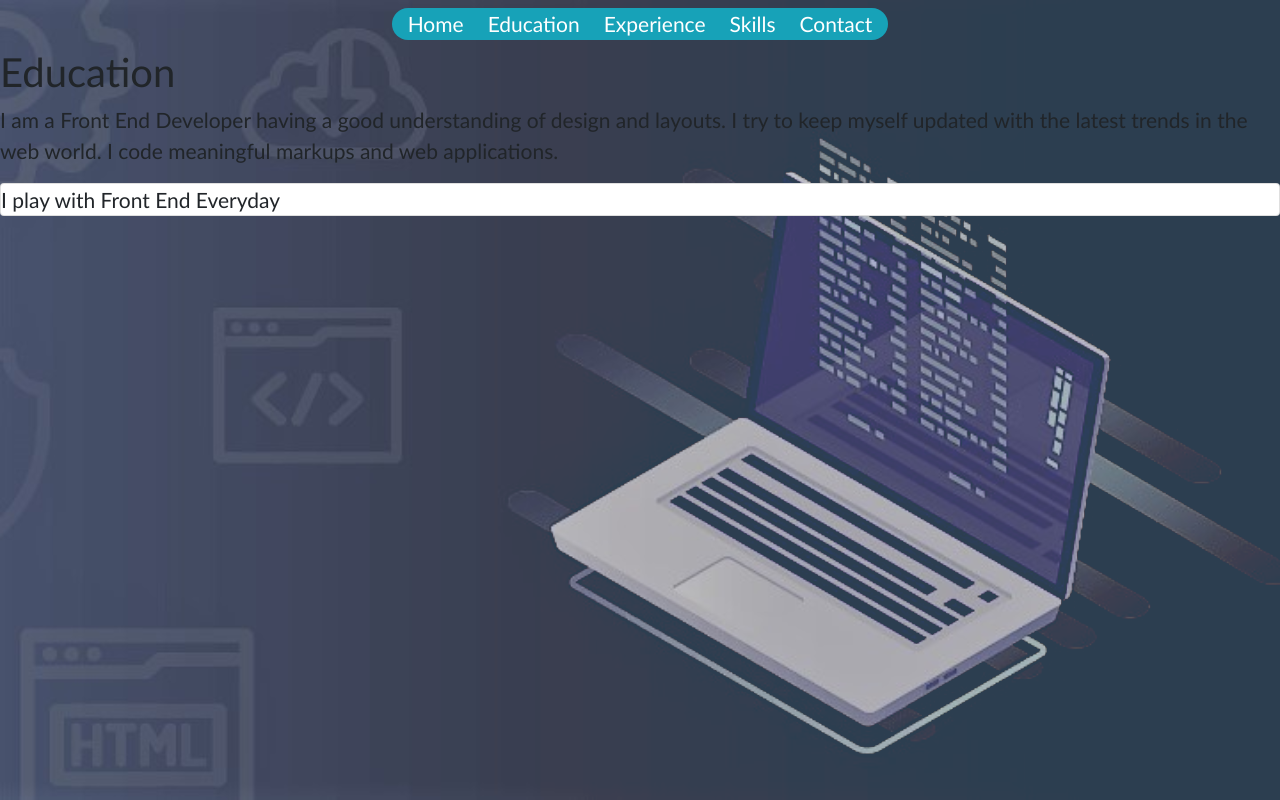
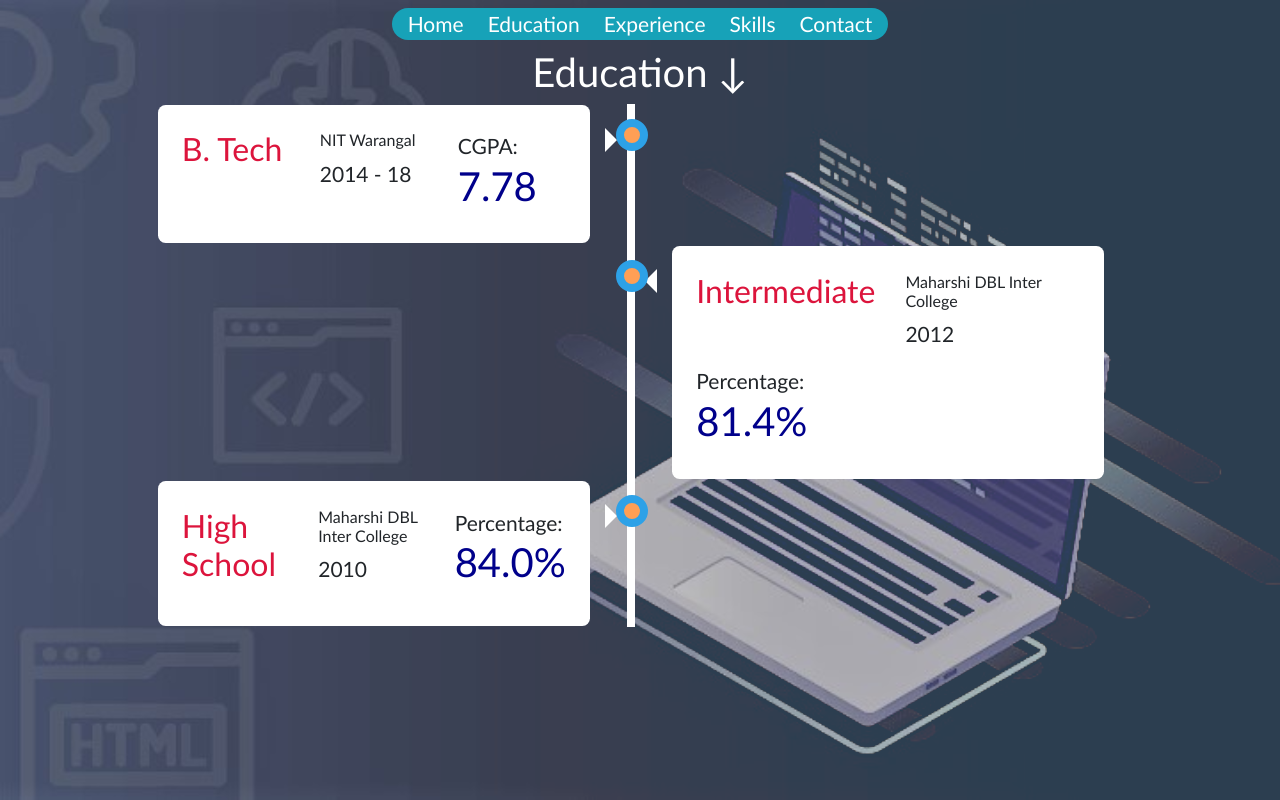
Before and after one commit to sk-agnihotri/personal, a React (Create React App) app: page /edu in a window 1280 px wide. Built offline with nearby package versions, Linux system fonts and the light colour scheme.

Commit message:
education section updated

```diff
--- a/public/index.html
+++ b/public/index.html
@@ -13,6 +13,7 @@
       user's mobile device or desktop. See https://developers.google.com/web/fundamentals/web-app-manifest/
     -->
     <link rel="manifest" href="%PUBLIC_URL%/manifest.json" />
+    <link rel="stylesheet" href="https://cdnjs.cloudflare.com/ajax/libs/font-awesome/4.7.0/css/font-awesome.min.css">
     <link rel="stylesheet" href="https://stackpath.bootstrapcdn.com/bootstrap/4.5.2/css/bootstrap.min.css" integrity="sha384-JcKb8q3iqJ61gNV9KGb8thSsNjpSL0n8PARn9HuZOnIxN0hoP+VmmDGMN5t9UJ0Z" crossorigin="anonymous">
     <!--
       Notice the use of %PUBLIC_URL% in the tags above.
--- a/src/components/contact.js
+++ b/src/components/contact.js
@@ -3,7 +3,7 @@ import React from 'react';
 const Contact = () => {
     return (
         <div>
-            <h1>Hi There Contact</h1>
+            <h1 className='text-white'>Contact</h1>
         </div>
     );
 }
--- a/src/components/education.js
+++ b/src/components/education.js
@@ -1,12 +1,38 @@
 import React from 'react';
+import '../css/education.css'
 
 const Education = () => {
     return (
-            <div className="Section-about" id="about">
-                <h1>Education</h1>
-                <p className="About__text">I am a Front End Developer having a good understanding of design and layouts. I try to keep myself updated with the latest trends in the web world. I code meaningful markups and web applications.</p>
-                <div className="u-tc">
-                <p className="card strong">I play with Front End Everyday</p>
+            <div>
+                <h1 className='text-white text-center'>Education &darr;</h1>
+                <div className="timeline">
+                <div className="container left">
+                        <div className="content">
+                            <div className="row">
+                                <div className="col-sm"><h2 className='text-crimson'>B. Tech</h2></div>
+                                <div className="col-sm"><h6 className='mb-2'>NIT Warangal</h6><p>2014 - 18</p></div>
+                                <div className="col-sm"><p className='mb-0'>CGPA:</p><h1>7.78</h1></div>
+                            </div>
+                        </div>
+                    </div>
+                    <div className="container right">
+                        <div className="content">
+                            <div className="row">
+                                <div className="col-sm"><h2>Intermediate</h2></div>
+                                <div className="col-sm"><h6 className='mb-2'>Maharshi DBL Inter College</h6><p>2012</p></div>
+                                <div className="col-sm"><p className='mb-0'>Percentage:</p><h1>81.4%</h1></div>
+                            </div>
+                        </div>
+                    </div>
+                    <div className="container left">
+                        <div className="content">
+                            <div className="row">
+                                <div className="col-sm"><h2>High School</h2></div>
+                                <div className="col-sm"><h6 className='mb-2'>Maharshi DBL Inter College</h6><p>2010</p></div>
+                                <div className="col-sm"><p className='mb-0'>Percentage:</p><h1>84.0%</h1></div>
+                            </div>
+                        </div>
+                    </div>
                 </div>
             </div>
         )
--- a/src/components/experience.js
+++ b/src/components/experience.js
@@ -3,7 +3,7 @@ import React from 'react';
 const Experience = () => {
     return (
         <div>
-            <h1>Hi There Expe</h1>
+            <h1 className='text-white'>Experience</h1>
         </div>
     );
 }
--- a/src/components/home.js
+++ b/src/components/home.js
@@ -1,5 +1,6 @@
 import React, {Component} from 'react';
 import '../css/home.css';
+import Img from '../img.png'
 
 class SplitText extends Component {
   render(){
@@ -22,11 +23,28 @@ class SplitText extends Component {
 class Home extends Component {
   render() {
     return(
-          <div className='hero'>
-            <div id='name'><p className='one'>Hello World! I am </p>
-            <h1 className='name'><SplitText copy="Saumya Kumar" role="heading" /></h1></div>
-            <div id='role'><p className='one'>And I am a </p>
-            <h2 className='role'> <SplitText copy="Web Developer" role="heading" /></h2></div>
+          <div className='home'>
+            <div className="flip-card one">
+              <div className="flip-card-inner">
+                <div className="flip-card-front">
+                  <img src={Img} alt="Avatar"/>
+                </div>
+                <div className="flip-card-back">
+                  <h1>Saumya Kumar Agnihotri</h1>
+                  <h6>Software Engineer @ Bizacuity</h6>
+                </div>
+              </div>
+            </div>
+            <div className='hero'>
+              <div id='name'>
+                <p className='one'>Hello World! I am </p>
+                <h1 className='name'><SplitText copy="Saumya Kumar" role="heading" /></h1>
+              </div>
+              <div id='role'>
+                <p className='one'>And I am a </p>
+                <h2 className='role'> <SplitText copy="Web Developer" role="heading" /></h2>
+              </div>
+            </div>
           </div>
     );
   }
--- a/src/components/skills.js
+++ b/src/components/skills.js
@@ -3,7 +3,7 @@ import React from 'react';
 const Skills = () => {
     return (
         <div>
-            <h1>Hi There Skills</h1>
+            <h1 className='text-white'>Skills</h1>
         </div>
     );
 }
--- /dev/null
+++ b/src/css/education.css
@@ -0,0 +1,130 @@
+h2 {
+  color: crimson;
+}
+h1 {
+  color: darkblue;
+}
+/* The actual timeline (the vertical ruler) */
+.timeline {
+  position: relative;
+  max-width: 80vw;
+  margin: 0 auto;
+}
+
+/* The actual timeline (the vertical ruler) */
+.timeline::after {
+  content: '';
+  position: absolute;
+  width: 0.6vw;
+  background-color: white;
+  top: 0;
+  bottom: 0;
+  left: 50%;
+  margin-left: -1vw;
+}
+
+/* Container around content */
+.container {
+  padding: 0.1vw 5vh;
+  position: relative;
+  background-color: inherit;
+  width: 50%;
+}
+
+/* The circles on the timeline */
+.container::after {
+  content: '';
+  position: absolute;
+  width: 2rem;
+  height: 2rem;
+  right: -1.4vw;
+  background-color: #FF9F55;
+  border: 0.5rem solid #2DA1E7;
+  top: 1.2vw;
+  border-radius: 50%;
+  z-index: 1;
+}
+
+/* Place the container to the left */
+.left {
+  left: -20.8vw;
+}
+
+/* Place the container to the right */
+.right {
+  left: 19.4vw;
+}
+
+/* Add arrows to the left container (pointing right) */
+.left::before {
+  content: " ";
+  height: 0;
+  position: absolute;
+  top: 3vh;
+  width: 0;
+  z-index: 1;
+  right: 1vw;
+  border: medium solid white;
+  border-width: 1vw 0 1vw 1vw;
+  border-color: transparent transparent transparent white;
+}
+
+/* Add arrows to the right container (pointing left) */
+.right::before {
+  content: " ";
+  height: 0;
+  position: absolute;
+  top: 3vh;
+  width: 0;
+  z-index: 1;
+  left: 1vw;
+  border: medium solid white;
+  border-width: 1vw 1vw 1vw 0;
+  border-color: transparent white transparent transparent;
+}
+
+/* Fix the circle for containers on the right side */
+.right::after {
+  left: -1.3vw;
+}
+
+/* The actual content */
+.content {
+  padding: 2vw 3vh;
+  background-color: white;
+  position: relative;
+  border-radius: 0.6vmax;
+}
+
+/* Media queries - Responsive timeline on screens less than 600px wide */
+@media screen and (max-width: 50vw) {
+/* Place the timelime to the left */
+  .timeline::after {
+    left: 3vw;
+  }
+
+/* Full-width containers */
+  .container {
+    width: 100%;
+    padding-left: 7vw;
+    padding-right: 2.5vw;
+  }
+
+/* Make sure that all arrows are pointing leftwards */
+  .container::before {
+    left: 6vw;
+    border: medium solid white;
+    border-width: 1vw 1vh 1vw 0;
+    border-color: transparent white transparent transparent;
+  }
+
+/* Make sure all circles are at the same spot */
+  .left::after, .right::after {
+    left: 1rem;
+  }
+
+/* Make all right containers behave like the left ones */
+  .right {
+    left: 0%;
+  }
+}
--- a/src/css/home.css
+++ b/src/css/home.css
@@ -1,3 +1,56 @@
+.flip-card {
+  background-color: transparent;
+  width: 30vw;
+  height: 250px;
+  align-content: center;
+  display: inline-grid;
+  perspective: 2000px; /*Remove this if you don't want the 3D effect*/
+}
+
+img {
+  border-radius: 50%;
+  width: 250px;
+  height: 250px;
+  display: block;
+  margin-left: auto;
+  margin-right: auto;
+}
+/* This container is needed to position the front and back side */
+.flip-card-inner {
+  position: relative;
+  width: 100%;
+  height: 100%;
+  text-align: center;
+  transition: transform 0.8s;
+  transform-style: preserve-3d;
+}
+
+/* Do an horizontal flip when you move the mouse over the flip box container */
+.flip-card:hover .flip-card-inner {
+  transform: rotateY(180deg);
+}
+
+/* Position the front and back side */
+.flip-card-front, .flip-card-back {
+  position: absolute;
+  width: 100%;
+  height: 100%;
+  -webkit-backface-visibility: hidden; /* Safari */
+  backface-visibility: hidden;
+}
+
+/* Style the front side (fallback if image is missing) */
+.flip-card-front {
+  color: black;
+}
+
+/* Style the back side */
+.flip-card-back {
+  color: white;
+  transform: rotateY(180deg);
+}
+
+
 #name, #role {
   text-align: center;
 }
@@ -8,6 +61,11 @@
 
 #role .role, #role .one{
   display: inline;
+}
+
+.home {
+  display: flex;
+  flex-direction: row;
 }
 
 .hero {
```
Also changed, not shown: src/components/navbar.js (indentation only).
